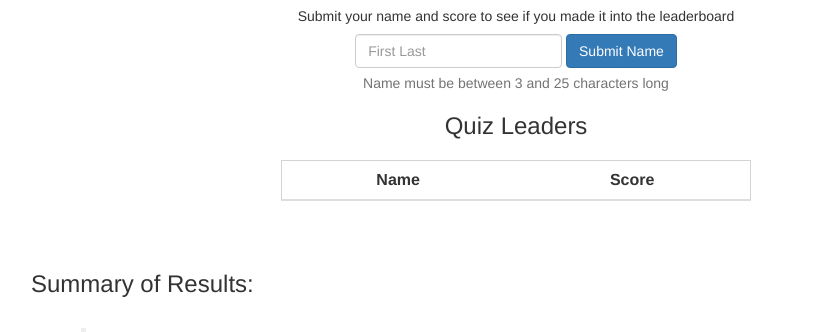
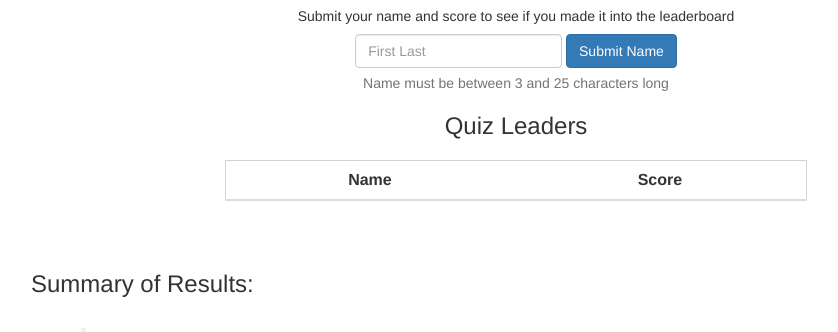
Before and after one commit to jameskang410/pnr_quiz, a Django app: page / in a window 1280 px wide. Shown: the part 973-1305 px from the top of the page, without its empty margins (124-962 px from the left). Run offline with Django 3.2, Linux system fonts and the light colour scheme; lists and menus that the app fills with data are empty; some libraries are stand-ins or nearby versions; some web fonts are replaced.

Commit message:
Edited CSS

```diff
--- a/pnr_quiz/pnr_quiz_site/static/css/quiz.css
+++ b/pnr_quiz/pnr_quiz_site/static/css/quiz.css
@@ -79,7 +79,7 @@ body {
    Width of this element and angucomplete-dropdown need to match
 */
 #search-field_value {
-	width: 500px;
+	width: 100%;
 	font-family: 'Droid Sans', sans-serif;
 	font-size: 2em;
 	text-align: center;
@@ -87,7 +87,7 @@ body {
 
 /* Changes the actual drop-down */
 .angucomplete-dropdown {
-    width: 500px;
+    width: 100%;
     top: 55px;
     font-family: 'Droid Sans', sans-serif;
     font-size: 1.5em;
@@ -115,7 +115,6 @@ body {
 /* Centering answers - check sign, incorrect sign */
 .centering-icons {
 	padding-top: 50px;
-	width: 20%;
 	margin: 0 auto;
 }
 
@@ -179,8 +178,8 @@ body {
 }
 
 #leader-table-div {
-	padding-left: 250px;
-	padding-right: 250px;
+	padding-left: 20%;
+	padding-right: 20%;
 }
 
 #leader-table {
```
